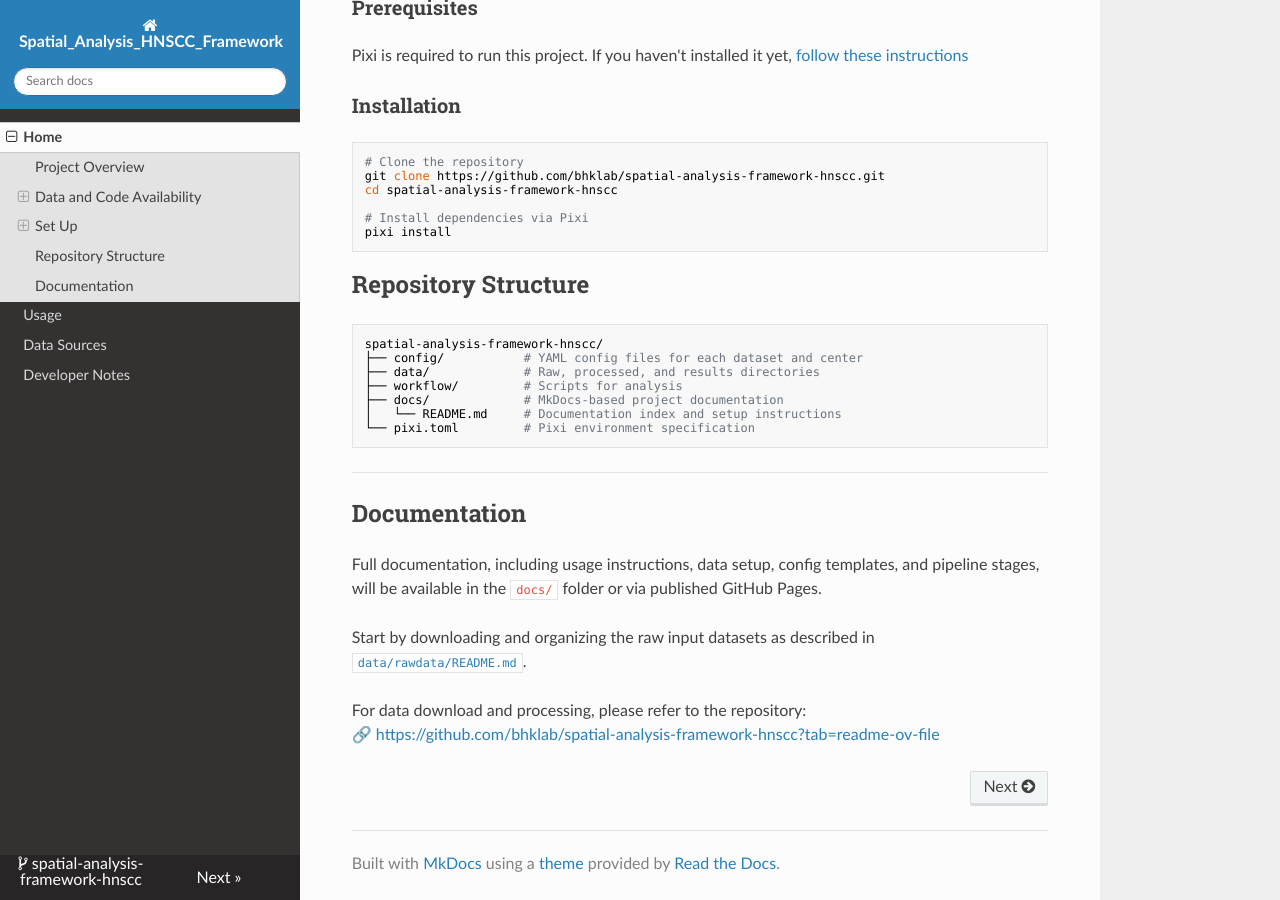
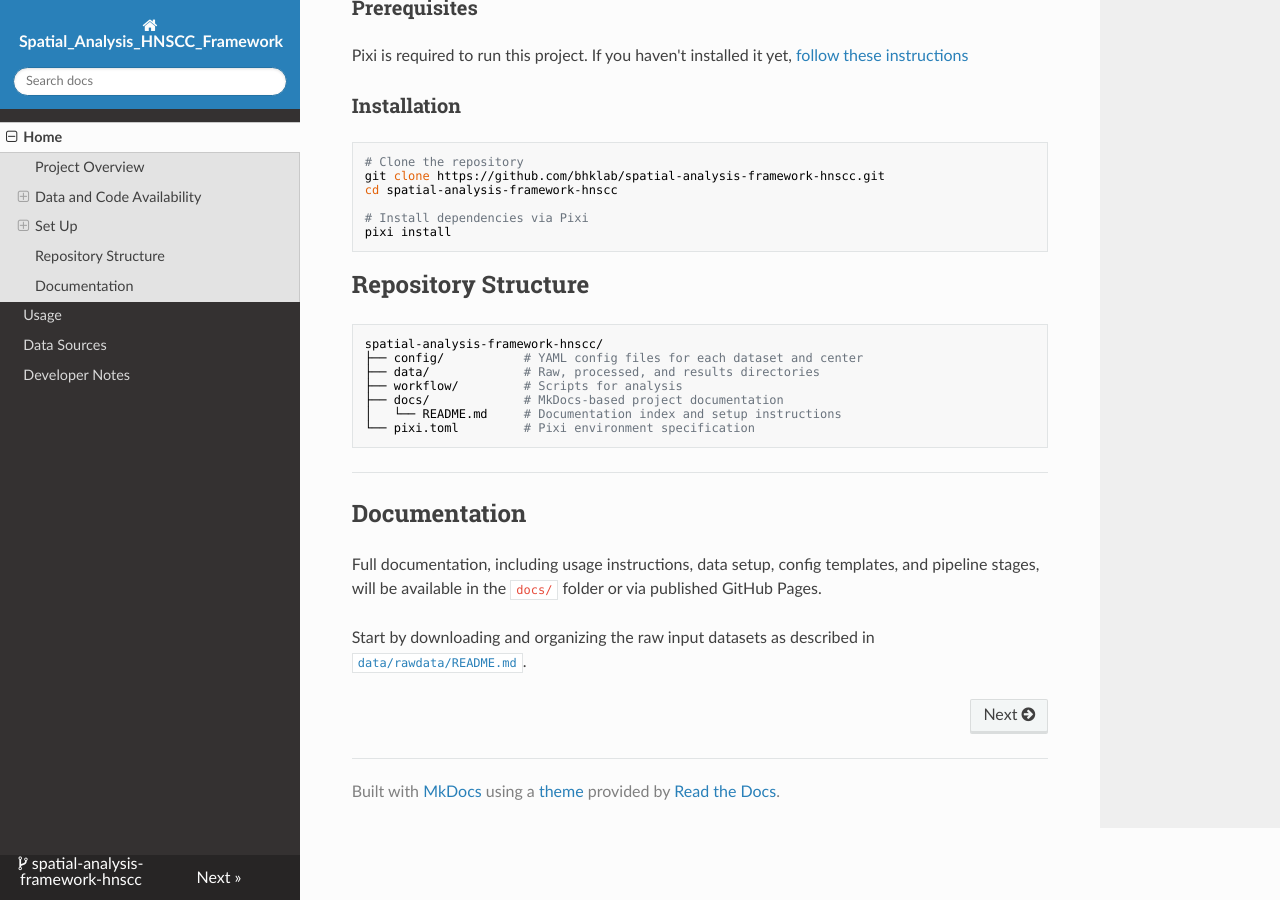
Before and after one commit to bhklab/spatial-analysis-framework-hnscc, an MkDocs documentation site: the page built from docs/README.md, in a window 1280 px wide and 900 px high, scrolled down 1829 px. Built offline with MkDocs 1.6.1, drawn with Linux system fonts in a browser that asks for light colours; nearby versions of some CDN libraries.

Commit message:
update README

```diff
--- a/docs/README.md
+++ b/docs/README.md
@@ -103,6 +103,3 @@ spatial-analysis-framework-hnscc/
 Full documentation, including usage instructions, data setup, config templates, and pipeline stages, will be available in the `docs/` folder or via published GitHub Pages.
 
 Start by downloading and organizing the raw input datasets as described in [`data/rawdata/README.md`](https://github.com/bhklab/spatial-analysis-framework-hnscc/blob/main/data/rawdata/README.md).
-
-For data download and processing, please refer to the repository:
-🔗 [https://github.com/bhklab/spatial-analysis-framework-hnscc?tab=readme-ov-file](https://github.com/bhklab/spatial-analysis-framework-hnscc?tab=readme-ov-file)
```
